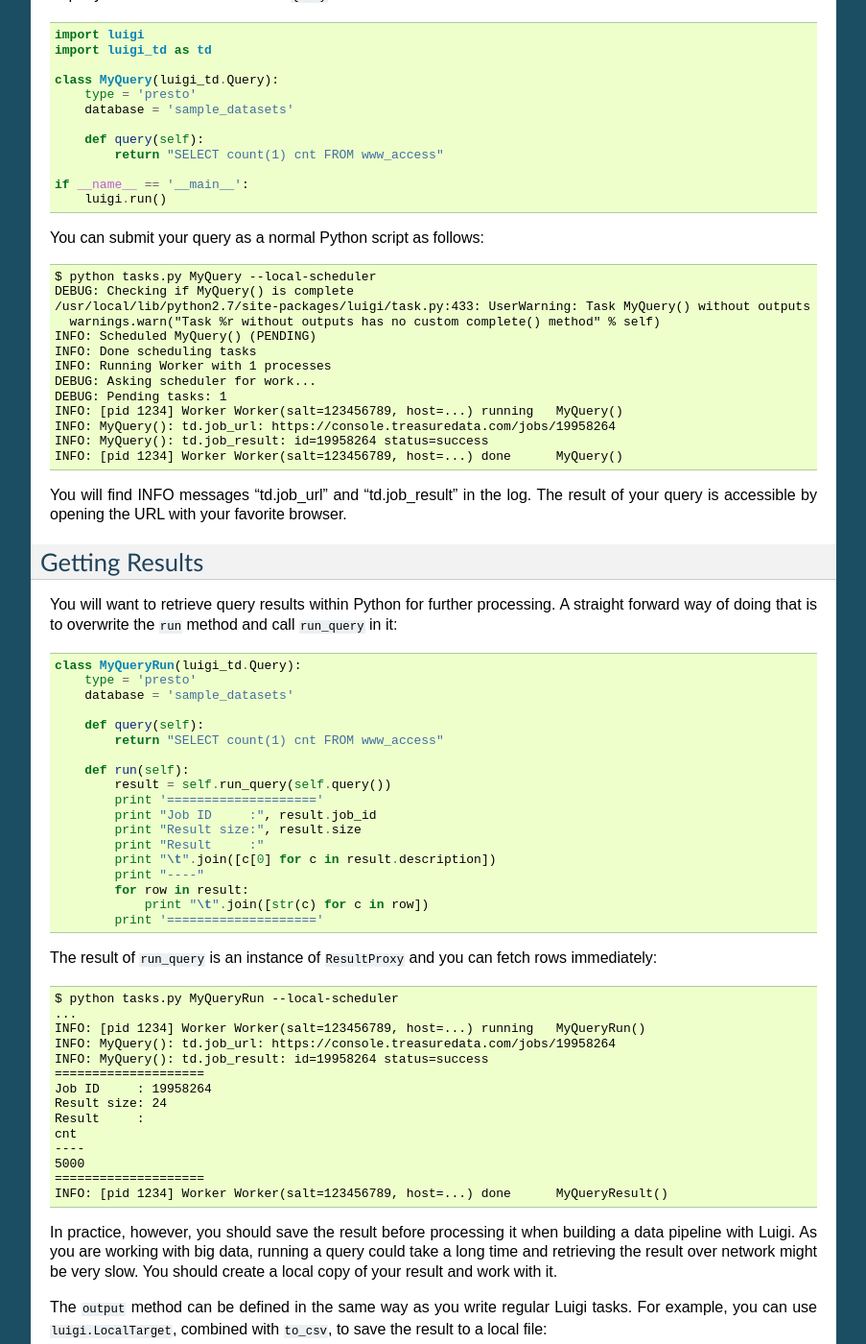
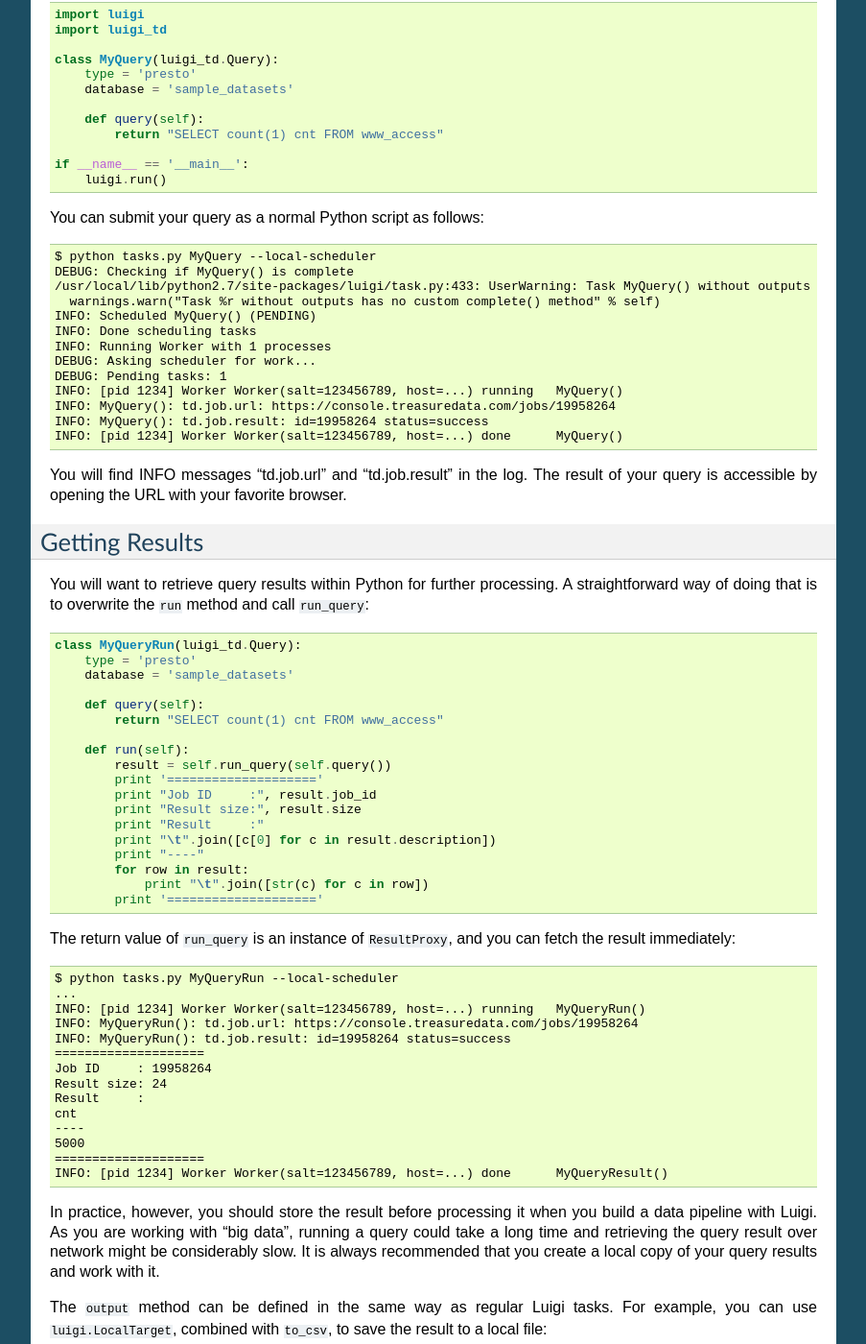
Before and after one commit to treasure-data/luigi-td, a Sphinx documentation site: the page built from docs/gettingstarted.rst, in a window 1280 px wide and 1400 px high, scrolled down 818 px. Shown: the whole window at 96% size, without its empty margins (198-1101 px from the left). Built offline with Sphinx 7.4.7, drawn with Linux system fonts in a browser that asks for light colours; some of the changed text lies outside the part shown.

```diff
--- a/docs/conf.py
+++ b/docs/conf.py
@@ -51,9 +51,9 @@ copyright = u'2015, Keisuke Nishida'
 # built documents.
 #
 # The short X.Y version.
-version = '0.1'
+version = '0.6'
 # The full version, including alpha/beta/rc tags.
-release = '0.1'
+release = '0.6'
 
 # The language for content autogenerated by Sphinx. Refer to documentation
 # for a list of supported languages.
--- a/docs/gettingstarted.rst
+++ b/docs/gettingstarted.rst
@@ -36,12 +36,12 @@ Running Queries
 
 .. note::
 
-  The full scripts in this tutorial are available online at http://github.com/k24d/luigi-td/example/tutorial/tasks.py
+  All scripts in this tutorial are available online at http://github.com/k24d/luigi-td/example/tutorial/tasks.py
 
-A query is defined as a subclass of ``Query``::
+Queries are defined as subclasses of ``Query``::
 
   import luigi
-  import luigi_td as td
+  import luigi_td
 
   class MyQuery(luigi_td.Query):
       type = 'presto'
@@ -65,16 +65,16 @@ You can submit your query as a normal Python script as follows::
   DEBUG: Asking scheduler for work...
   DEBUG: Pending tasks: 1
   INFO: [pid 1234] Worker Worker(salt=123456789, host=...) running   MyQuery()
-  INFO: MyQuery(): td.job_url: https://console.treasuredata.com/jobs/19958264
-  INFO: MyQuery(): td.job_result: id=19958264 status=success
+  INFO: MyQuery(): td.job.url: https://console.treasuredata.com/jobs/19958264
+  INFO: MyQuery(): td.job.result: id=19958264 status=success
   INFO: [pid 1234] Worker Worker(salt=123456789, host=...) done      MyQuery()
 
-You will find INFO messages "td.job_url" and "td.job_result" in the log.  The result of your query is accessible by opening the URL with your favorite browser.
+You will find INFO messages "td.job.url" and "td.job.result" in the log.  The result of your query is accessible by opening the URL with your favorite browser.
 
 Getting Results
 ===============
 
-You will want to retrieve query results within Python for further processing.  A straight forward way of doing that is to overwrite the ``run`` method and call ``run_query`` in it::
+You will want to retrieve query results within Python for further processing.  A straightforward way of doing that is to overwrite the ``run`` method and call ``run_query``::
 
   class MyQueryRun(luigi_td.Query):
       type = 'presto'
@@ -95,13 +95,13 @@ You will want to retrieve query results within Python for further processing.  A
               print "\t".join([str(c) for c in row])
           print '===================='
 
-The result of ``run_query`` is an instance of ``ResultProxy`` and you can fetch rows immediately::
+The return value of ``run_query`` is an instance of ``ResultProxy``, and you can fetch the result immediately::
 
   $ python tasks.py MyQueryRun --local-scheduler
   ...
   INFO: [pid 1234] Worker Worker(salt=123456789, host=...) running   MyQueryRun()
-  INFO: MyQuery(): td.job_url: https://console.treasuredata.com/jobs/19958264
-  INFO: MyQuery(): td.job_result: id=19958264 status=success
+  INFO: MyQueryRun(): td.job.url: https://console.treasuredata.com/jobs/19958264
+  INFO: MyQueryRun(): td.job.result: id=19958264 status=success
   ====================
   Job ID     : 19958264
   Result size: 24
@@ -112,9 +112,9 @@ The result of ``run_query`` is an instance of ``ResultProxy`` and you can fetch
   ====================
   INFO: [pid 1234] Worker Worker(salt=123456789, host=...) done      MyQueryResult()
 
-In practice, however, you should save the result before processing it when building a data pipeline with Luigi.  As you are working with big data, running a query could take a long time and retrieving the result over network might be very slow.  You should create a local copy of your result and work with it.
+In practice, however, you should store the result before processing it when you build a data pipeline with Luigi.  As you are working with "big data", running a query could take a long time and retrieving the query result over network might be considerably slow.  It is always recommended that you create a local copy of your query results and work with it.
 
-The ``output`` method can be defined in the same way as you write regular Luigi tasks.  For example, you can use ``luigi.LocalTarget``, combined with ``to_csv``, to save the result to a local file::
+The ``output`` method can be defined in the same way as regular Luigi tasks.  For example, you can use ``luigi.LocalTarget``, combined with ``to_csv``, to save the result to a local file::
 
   class MyQuerySave(luigi_td.Query):
       type = 'presto'
@@ -133,20 +133,20 @@ The ``output`` method can be defined in the same way as you write regular Luigi
 Building Pipelines
 ==================
 
-A "data pipeline" is a series of tasks, passing the result of one task to another.
+A "data pipeline" is a series of tasks, passing the result of one task to another:
 
 .. image:: _static/images/pipeline.png
   :width: 500px
 
-It is always recommended for you to define queries as pipelines.  You can split your query into 3 steps:
+Each task does substantial amount of work, and you want to run them separately.  You can split your query into 3 steps:
 
 1. Running a query
 2. Retrieving the result
 3. Processing the result
 
-Each step could consume considerable resources (i.e., cpu time, network bandwidth, etc.) and you should avoid repeating the same process.  If you had a bug in step 3, and you didn't save the result in step 2, you would run the same query and download the result again and again until you fixed the bug successfully.
+You should avoid repeating the same process again since each step could consume huge resources (i.e., cpu time, network bandwidth, etc.).  Consider that you had a bug in step 3, and you didn't save the result in step 2.  You would run the same query and download the result again and again until you fixed the bug successfully.
 
-Unless your query is adequately small, you should save "the state of a job" without waiting for the result and then run a different task that retrieves the result.  This is the default behavior of ``Query`` and you can use ``ResultTarget``, instead of ``LocalTarget``, to save the state::
+Instead of retrieving the result immediately, you can save "the state of a query" locally and then run a different task that retrieves the result.  This is actually the default behavior of ``Query``, and you can use ``ResultTarget`` to store the state::
 
   class MyQueryStep1(luigi_td.Query):
       type = 'presto'
@@ -156,7 +156,7 @@ Unless your query is adequately small, you should save "the state of a job" with
           return "SELECT count(1) cnt FROM www_access"
 
       def output(self):
-          # the state of a query is saved as ResultTarget
+          # the query state is stored by ResultTarget
           return luigi_td.ResultTarget('MyQueryStep1.job')
 
   class MyQueryStep2(luigi.Task):
@@ -167,9 +167,9 @@ Unless your query is adequately small, you should save "the state of a job" with
           return luigi.LocalTarget('MyQueryStep2.csv')
 
       def run(self):
-          result = self.input()
+          target = self.input()
           # retrieve the result and save it as a local CSV file
-          result.to_csv(self.output().path)
+          target.result.to_csv(self.output().path)
 
   class MyQueryStep3(luigi.Task):
       def requires(self):
@@ -186,13 +186,13 @@ Unless your query is adequately small, you should save "the state of a job" with
               # crate the final output
               f.write('done')
 
-As you see in this example, the preceding tasks are required by the following tasks.  Luigi's scheduler resolves the dependency and all tasks are executed one after another just by running the last one::
+As you can see in this example, the preceding tasks are required by the following tasks, using the ``requires`` method.  Luigi's scheduler resolves the dependency and all tasks will be executed one after another just by running the last task::
 
   $ python tasks.py MyQueryStep3 --local-scheduler
   ...
   INFO: [pid 1234] Worker Worker(salt=123456789, host=...) running   MyQueryStep1()
-  INFO: MyQuery(): td.job_url: https://console.treasuredata.com/jobs/19958264
-  INFO: MyQuery(): td.job_result: id=19958264 status=success
+  INFO: MyQueryStep1(): td.job.url: https://console.treasuredata.com/jobs/19958264
+  INFO: MyQueryStep1(): td.job.result: id=19958264 status=success
   INFO: [pid 1234] Worker Worker(salt=123456789, host=...) done      MyQueryStep1()
   ...
   INFO: [pid 1234] Worker Worker(salt=123456789, host=...) running   MyQueryStep2()
@@ -204,12 +204,12 @@ As you see in this example, the preceding tasks are required by the following ta
 
   INFO: [pid 1234] Worker Worker(salt=123456789, host=...) done      MyQueryStep3()
 
-This looks complex at the first glance, but you will eventually find it being a natural way of building data pipilines with Luigi.  Every single task should define an explicit ``output`` method to avoid repeated execution of the same task.
+This looks complex at the first glance, but you will eventually find it being a natural way of building data pipilines with Luigi.  Every single task should define an explicit ``output`` method so that you can avoid repeated execution of the same task.
 
 Templating Queries
 ==================
 
-Luigi-TD uses `Jinja2 <http://jinja.pocoo.org/>`_ as the default template engine.  You can write your query in an external file and set ``source`` to the file::
+Luigi-TD uses `Jinja2 <http://jinja.pocoo.org/>`_ as the default template engine.  You can write your query in external files and use ``source`` to specify your query file::
 
   class MyQueryFromTemplate(luigi_td.Query):
       type = 'presto'
@@ -226,9 +226,9 @@ Luigi-TD uses `Jinja2 <http://jinja.pocoo.org/>`_ as the default template engine
   FROM   www_access
   WHERE  code = {{ task.status_code }}
 
-As you see in this example, a single variable ``task`` is available in templates.  The value of ``task`` is the instance of your query.  As a result, ``{{ task.status_code }}`` is replaced by ``200`` at run time.  You can define any variables or methods in your class and access to them through ``task``.
+As you see in this example, a single variable ``task``, which is an instance of your query, is available in the query templates.  As a result, ``{{ task.status_code }}`` will be replaced by ``200`` at run time.  You can define any variables or methods in your class and access to them through ``task``.
 
-If you prefer setting variables explicitly, use ``variables`` instead::
+If you prefer setting variables explicitly, use ``variables`` instead.  In this case, you can access to the variables without ``task``::
 
   class MyQueryWithVariables(luigi_td.Query):
       type = 'presto'
@@ -280,13 +280,13 @@ Luigi supports passing parameters as command line options or constructor argumen
   GROUP BY
     td_time_format(time, 'yyyy-MM')
 
-In this case, a parameter ``year`` is defined as an integer.  You can set it by a command line option as follows::
+In this example, a parameter ``year`` is defined as an integer.  You can set it by a command line option as follows::
 
   $ python tasks.py MyQueryWithParameters --local-scheduler --year 2010
   INFO: Scheduled MyQueryWithParameters(year=2010) (PENDING)
   ...
 
-The query template is rendered using parameters.  You will get the following query as a result::
+The query template is rendered using parameters.  You will get the following query, consequently::
 
   -- templates/query_with_time_range.sql
   SELECT
@@ -299,7 +299,7 @@ The query template is rendered using parameters.  You will get the following que
   GROUP BY
     td_time_format(time, 'yyyy-MM')
 
-Parameters are also useful to create unique names in ``output``.  You will often run the same query repeatedly with different paramters.  You have to create different names for all query submissions::
+Parameters are also useful to create unique names in ``output``.  Without unique names, Luigi will skip running tasks when the output already exists.  If you are running the same query with different parameters, you should create different output names for all query submissions::
 
   class MyQueryWithParameters(luigi_td.Query):
       type = 'presto'
@@ -310,9 +310,10 @@ Parameters are also useful to create unique names in ``output``.  You will often
       year = luigi.IntParameter()
 
       def output(self):
+          # create a unique name for this output using parameters
           return luigi_td.ResultTarget('MyQueryWithParameters-{0}.job'.format(self.year))
 
-Now you are ready to automate the process of running multiple queries with different parameters.  You can set up scheduled invocation for your tasks, or write an aggregation task that invokes your parameterized tasks as much as you want::
+Congratulations!  You are now ready to automate the process of running multiple queries with different parameters.  You can set up cron for scheduled execution of your tasks, or write an aggregation task that requers your parameterized tasks::
 
   class MyQueryAggregator(luigi.Task):
       def requires(self):
--- a/docs/index.rst
+++ b/docs/index.rst
@@ -3,11 +3,11 @@
    You can adapt this file completely to your liking, but it should at least
    contain the root `toctree` directive.
 
-luigi-td documentation
+Luigi-TD documentation
 ======================
 
-luigi-td integrates `Treasure Data <http://www.treasuredta.com>`_ into
-`Luigi <http://luigi.readthedocs.org/en/latest/>`_ for your data workflow management.
+Luigi-TD integrates `Treasure Data <http://www.treasuredta.com>`_
+into `Luigi <http://luigi.readthedocs.org/en/latest/>`_ for your data workflow management.
 
 Contents:
 
```
Also changed, not shown: other parts of docs/gettingstarted.rst (+1 -1 lines), 1 other file.
